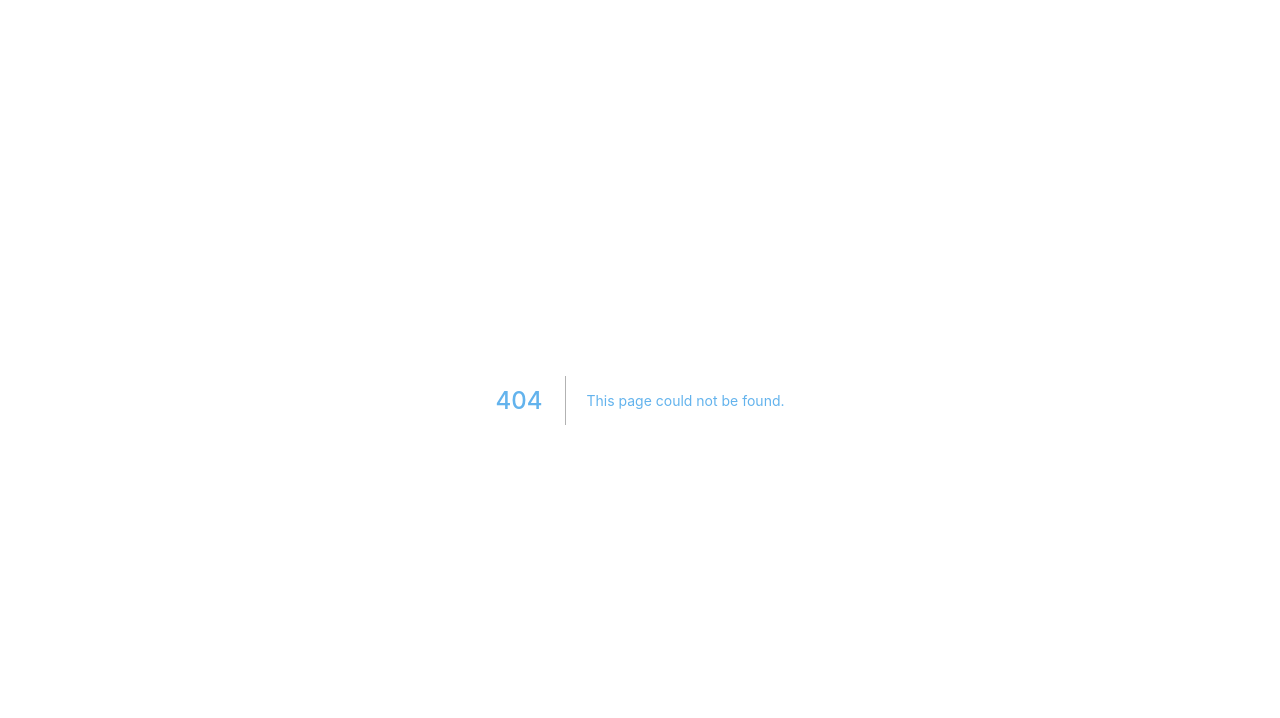
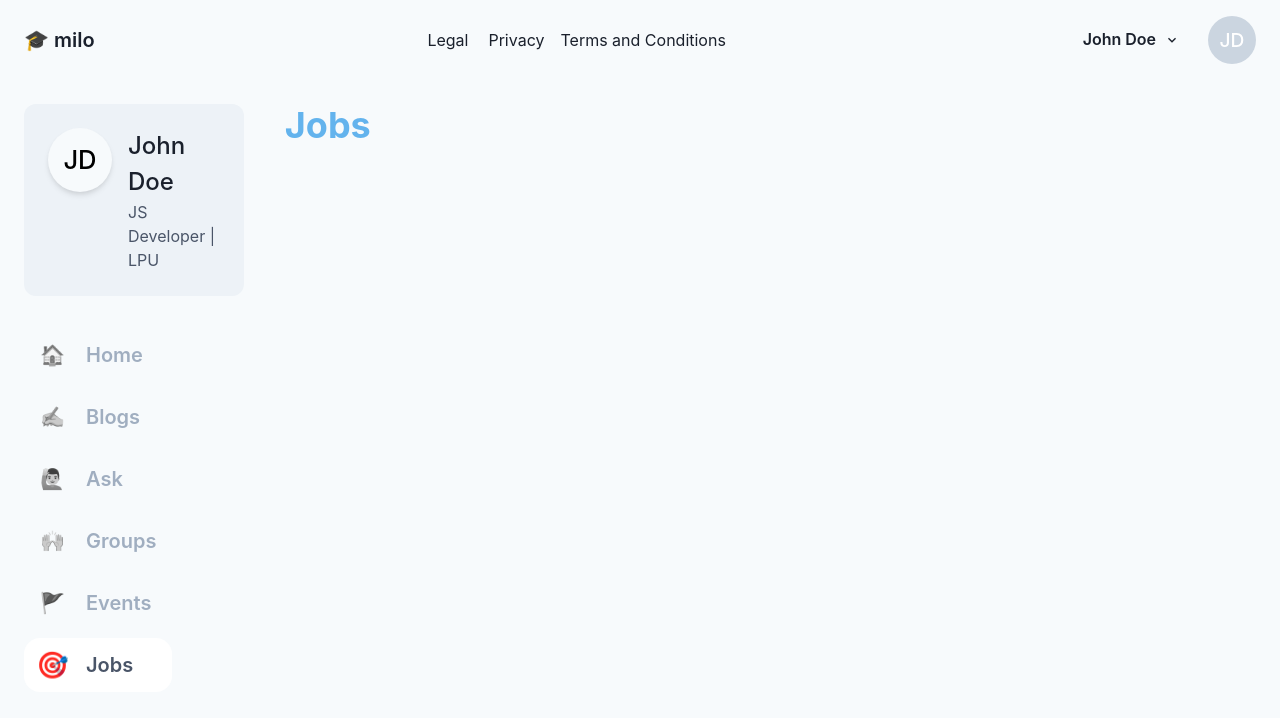
Before and after one commit to JayMGurav/CAP, a Next.js app: page /dashboard/jobs in a window 1280 px wide. Before the commit this address had no page. Shown: the top 718 px of the page. Built offline with nearby package versions, Linux system fonts and the light colour scheme.

Commit message:
added side navbar

```diff
--- a/components/DashboardShell.js
+++ b/components/DashboardShell.js
@@ -82,7 +82,7 @@ function ProfileBox({user}) {
 }
 
 
-export default function DashboardShell() {
+export default function DashboardShell({children}) {
   return(
     <>
       <Head>
@@ -99,8 +99,8 @@ export default function DashboardShell() {
             <ProfileBox user={user}/>
             <SideBarList/>
           </Flex>
-          <Flex as="main" px="4" py="0" flex="4 4 0%" bg="blue.100">
-            <Heading>Dashboard</Heading>
+          <Flex as="main" p="4" flex="4 4 0%"  overflowY="auto">
+            {children}
           </Flex>
         </Flex>
       </Flex>
--- a/components/SideBarListItem.js
+++ b/components/SideBarListItem.js
@@ -1,46 +1,61 @@
+import { useState } from 'react';
+import NextLink from 'next/link'
+import { useRouter } from 'next/router';
 import {
   List,
   Box,
   ListItem,
+  LinkOverlay
 } from '@chakra-ui/react'
-import NextLink from 'next/link'
-import { useState } from 'react';
 
 
 const listItemArr = [
-  {icon: "🏠", name:"Home", path:"/dashboard"},
-  {icon: "✍", name:"Blogs", path:"/dashboard/"},
-  {icon: "🙋‍♂️", name:"Ask", path:"/dashboard"},
-  {icon: "🙌", name:"Groups", path:"/dashboard"},
-  {icon: "🚩", name:"Events", path:"/dashboard"},
-  {icon: "🎯", name:"Jobs", path:"/dashboard"},
+  {icon: "🏠", name:"Home", href:"/dashboard/home"},
+  {icon: "✍", name:"Blogs", href:"/dashboard/blogs"},
+  {icon: "🙋‍♂️", name:"Ask", href:"/dashboard/ask"},
+  {icon: "🙌", name:"Groups", href:"/dashboard/groups"},
+  {icon: "🚩", name:"Events", href:"/dashboard/events"},
+  {icon: "🎯", name:"Jobs", href:"/dashboard/jobs"},
 ]
 
 
-function Item({item,i}) {
+function Item({item,href,i}) {
+  const router = useRouter();
   const [isHovered, setHovered] = useState(false);
+
+  const isPathMatch = router.pathname === href;
+
+  const handleClick = (e) => {
+    e.preventDefault()
+    router.push(href)
+  }
+
 
   return(
     <ListItem
+      // as="a"
       fontSize="xl"
-      color="gray.400"
       fontWeight="semibold"
       px="4"
       py="3"
       borderRadius="2xl"
+      color={isPathMatch ? 'gray.600' : "gray.400"}
+      bg={isPathMatch ? 'white' : "none"}
       _hover={{ color:"gray.600",bg:"white", cursor:"pointer" }}
       onMouseEnter={() => setHovered(true)}
       onMouseLeave={() => setHovered(false)}
+      onClick={handleClick}
     >
     <Box
-      filter={isHovered ? "grayscale(0%)" : "grayscale(100%)"}
-      transform={isHovered ? "scale(1.3)" : "scale(1)"}
+      filter={isHovered || isPathMatch ? "grayscale(0%)" : "grayscale(100%)"}
+      transform={isHovered || isPathMatch ? "scale(1.3)" : "scale(1)"}
       transition="all 0.1s cubic-bezier(.43,.43,.73,.71)"
       display="inline-block"
       mr="4"
     >
       {item.icon}
-    </Box> {item.name}</ListItem>
+    </Box> {item.name}
+    </ListItem>
   )
 }
 
@@ -48,8 +63,8 @@ function Item({item,i}) {
 export default function SideBarList() {
   return(
     <List spacing="2" my="8" >
-    {listItemArr.map((item,i) => (
-      <Item  key={item.name+i} item={item} i={i}/>
+    {listItemArr.map((item) => (
+      <Item  key={item.name+item.href} item={item} href={item.href}/>
     ))}
     </List>
   )
--- a/pages/dashboard.js
+++ b/pages/dashboard/home.js
@@ -15,7 +15,7 @@ const USERS = gql`
 
 
 
-export default function Dashboard() {
+export default function Home() {
   const { user, loading } = useAuth();;
   const { loading:dataLoading, error, data } = useQuery(USERS);
 
@@ -23,7 +23,9 @@ export default function Dashboard() {
   console.log({data,error, dataLoading});
 
   return (
-    <DashboardShell/>
+    <DashboardShell>
+      <Heading>Home</Heading>
+    </DashboardShell>
   );
 }
     // <>
--- /dev/null
+++ b/pages/dashboard/jobs.js
@@ -0,0 +1,13 @@
+import { Heading } from "@chakra-ui/layout";
+
+import DashboardShell from "@/components/DashboardShell";
+
+
+export default function Jobs() {
+  return (
+    <DashboardShell>
+      <Heading>Jobs</Heading>
+    </DashboardShell>
+  );
+}
+    // <>
--- a/pages/index.js
+++ b/pages/index.js
@@ -2,7 +2,7 @@
 import Head from "next/head";
 import Link from 'next/link'
 
-export default function Home() {
+export default function IndexHome() {
   return (
     <>
       <Head>
--- a/pages/login.js
+++ b/pages/login.js
@@ -43,7 +43,7 @@ export default function Login() {
           headers: { Authorization: `Bearer ${did}` }
         })
         if (authRequest.ok) {
-          router.push('/dashboard');
+          router.push('/dashboard/home');
         }
       }
     }
--- a/pages/signup.js
+++ b/pages/signup.js
@@ -48,7 +48,7 @@ export default function Login() {
         headers: { Authorization: `Bearer ${did}` }
       })
       if (authRequest.ok) {
-        router.push('/dashboard');
+        router.push('/dashboard/home');
       }
     } catch (error) {
       throw new Error('Error signing up: ', error.message);
```
Also changed, not shown: pages/dashboard/ask.js (added, +13 -0 lines), pages/dashboard/blogs.js (added, +13 -0 lines), pages/dashboard/events.js (added, +13 -0 lines), pages/dashboard/groups.js (added, +13 -0 lines).
